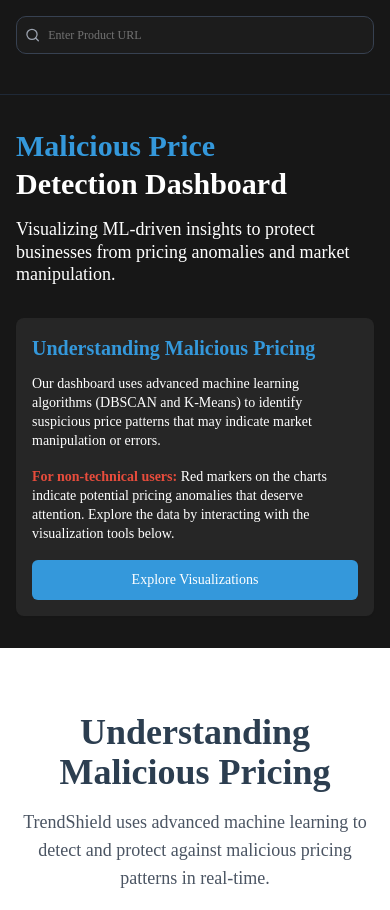
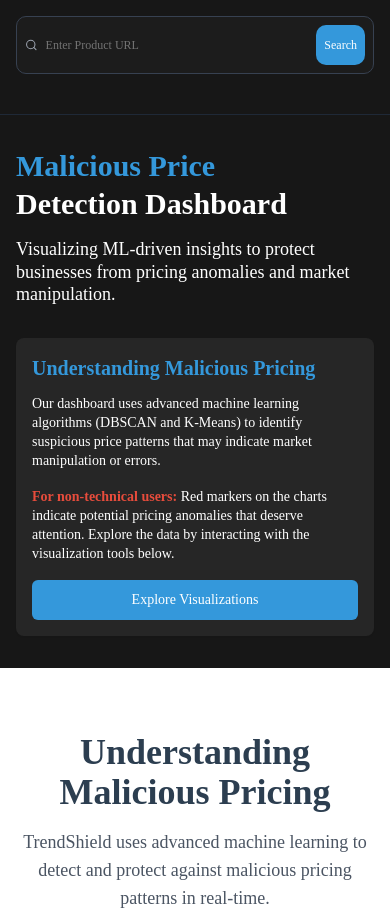
Before and after one commit to Shar-mayank0/TrendShield, a Next.js app in the folder frontend/: page / in a window 390 px wide. Shown: the top 910 px of the page. Built offline with nearby package versions, Linux system fonts and the light colour scheme.

Commit message:
commented entire the ci/cd pipeline  to stop the processes and added some edits to priceDetectionSection

```diff
--- a/frontend/src/components/PriceDetectionSection.tsx
+++ b/frontend/src/components/PriceDetectionSection.tsx
@@ -103,7 +103,7 @@ export default function PriceDetectionSection() {
                   className="border-0 bg-transparent text-xs text-gray-400 focus-visible:ring-0 focus-visible:ring-offset-0 h-5 px-2"
                   placeholder="Enter Product URL"
                 />
-                <Button type="submit" onClick={scrollToVisualization} className="hidden sm:block bg-[#3498db] hover:bg-[#2980b9] text-white text-xs ml-2 px-2 py-2 rounded-[10px]">
+                <Button type="submit" onClick={scrollToVisualization} className=" sm:block bg-[#3498db] hover:bg-[#2980b9] text-white text-xs ml-2 px-2 py-2 rounded-[10px]">
                   Search
                 </Button>
                 </form>
```
